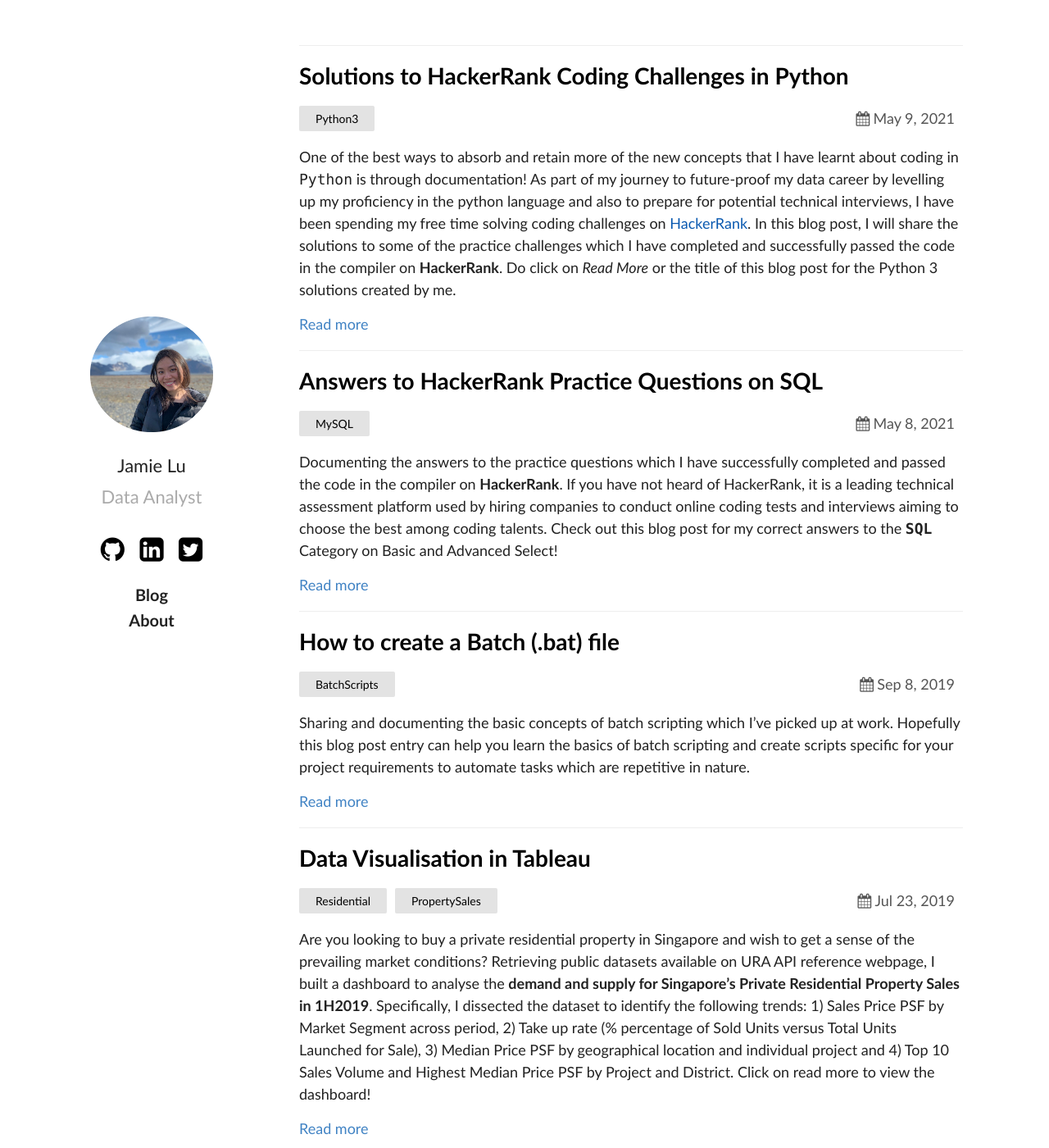
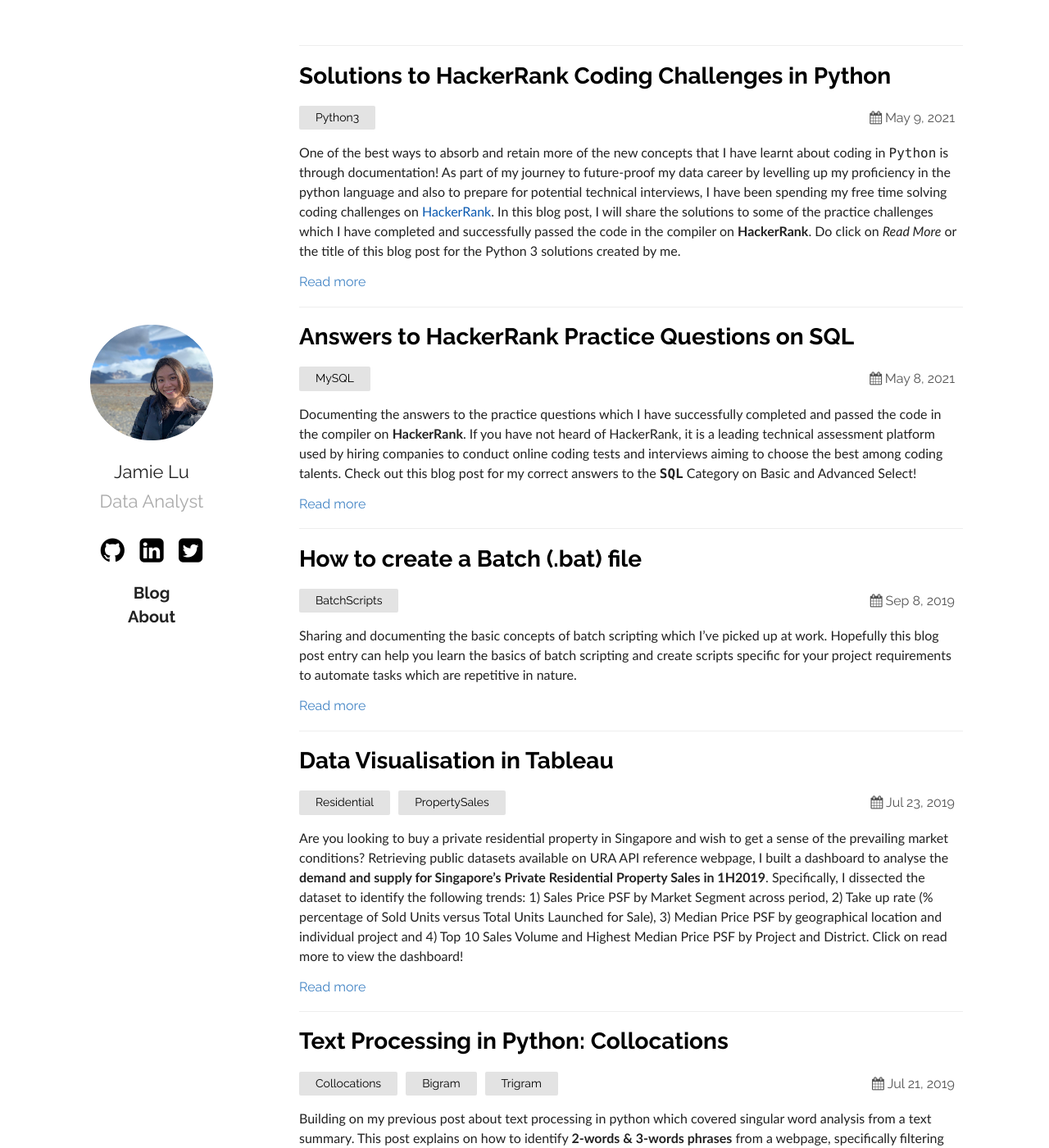
Before and after one commit to jamieqianhui/jamieqianhui.github.io, a Jekyll site: the page built from index.md, in a window 1280 px wide and 1400 px high. Shown: the whole window at 82% size. Built offline with Jekyll 4.4.1, drawn with Linux system fonts in a browser that asks for light colours.

Commit message:
Changed font type to Raleway

```diff
--- a/_sass/plain.scss
+++ b/_sass/plain.scss
@@ -13,8 +13,8 @@
 }
 
 body {
-	font-family: 'Calibri', sans-serif;
-	font-size: 18px;
+	font-family: 'Raleway', sans-serif;
+	font-size: 16px;
 	line-height: 1.2em;
 	margin: 0;
 	-webkit-font-smoothing: antialiased;
```
